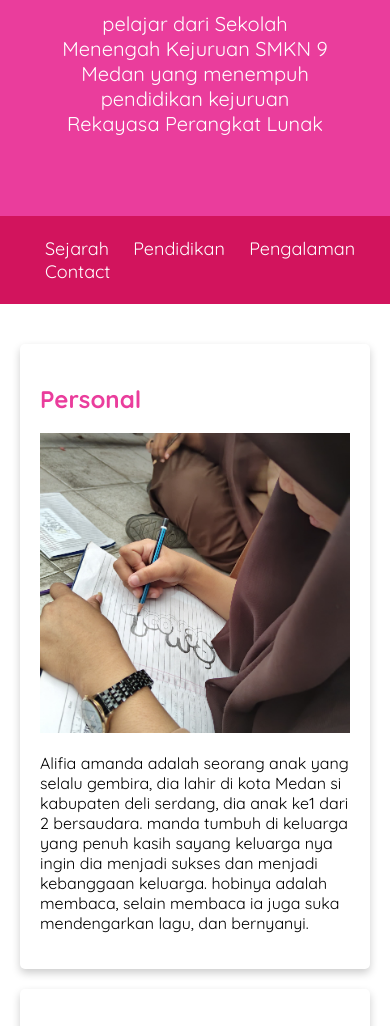
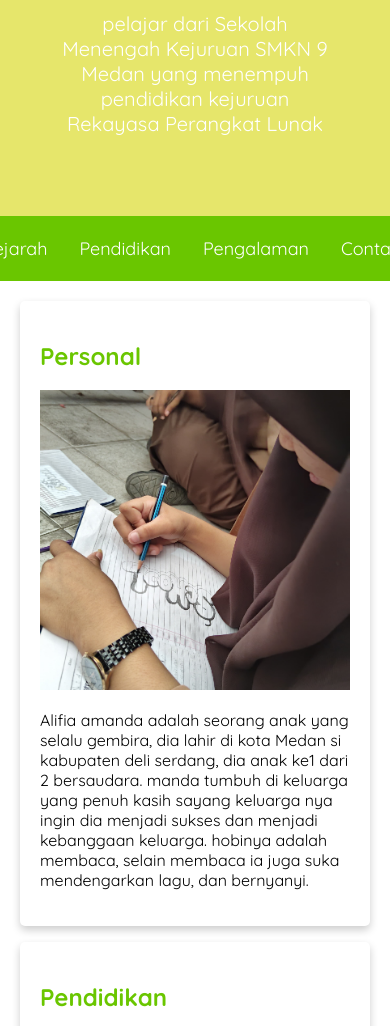
Before and after one commit to alifiaamanda293/Mypersonall, a plain HTML site: page index.html in a window 390 px wide. Shown: the part 203-1229 px from the top of the page. Drawn offline with Linux system fonts and the light colour scheme.

Commit message:
Update style.css

```diff
--- a/style.css
+++ b/style.css
@@ -1,8 +1,3 @@
-:root{
-  --main-color: #ea3d9c;
-  --second-color: #ffffff;
-}
-
 * {
     box-sizing: border-box;
   }
@@ -16,13 +11,13 @@
 
   h2,
   h3 {
-    color: #ea3d9c;
+    color: #6ac600;
   }
 
   footer {
     padding: 20px;
-    background: var(--second-color);
-    background: var(--main-color);
+    color: rgb(8, 7, 7);
+    background-color: #e3ebec;
 
     text-align: center;
     font-weight: bold;
@@ -30,9 +25,11 @@
 
   nav a {
     font-size: 18px;
-    color: #ffffff;
+
     font-weight: 400;
     text-decoration: none;
+
+    color: white;
   }
 
   nav a:hover {
@@ -60,28 +57,31 @@
     border-radius: 5px;
 
     padding: 20px;
-    margin-top: 20px;
   }
 
   .jumbotron {
     font-size: 20px;
     padding: 60px;
-    background: var(--main-color);
+    background-color: #e6e66b;
     text-align: center;
     color: white;
   }
 
+  nav ul {
+    padding-inline: 4rem;
+    display: flex;
+
+    gap: 2rem;
+  }
+
   nav li {
-    display: inline;
     list-style-type: none;
-    margin-right: 20px;
-    color: #ffffff;
   }
 
   nav {
-    background-color: #d2145d;
+    background-color: #6ac600;
     padding: 5px;
-    color: #ffffff;
+
     position: sticky;
     top: 0;
   }
@@ -89,29 +89,42 @@
   main {
     padding: 20px;
 
-    overflow: auto;
+    display: flex;
+    gap: 1.5rem;
   }
 
   #content {
-    float: left;
-    width: 75%;
+    flex: 5;
+
+    display: flex;
+    flex-flow: column nowrap;
+    gap: 1rem 2rem;
   }
 
   aside {
-    float: right;
-    width: 25%;
-
-    padding-left: 20px;
+    flex: 1;
   }
 
   header {
     display: inline;
   }
 
-  @media screen and (max-width: 1000px) {
-    #content,
-    aside {
-      width: 100%;
-      padding: 0;
+/* Perangkat dengan lebar layar 1200px dan di bawahnya */
+@media screen and (max-width: 1200px) {
+    main {
+      flex-flow: column nowrap;
+    }
+    main aside {
+      align-self: center;
     }
   }
+
+@media screen and (max-width: 768px) {
+    nav ul {
+      justify-content: center;
+    }
+
+    main aside {
+      align-self: stretch;
+    }
+  }
```
